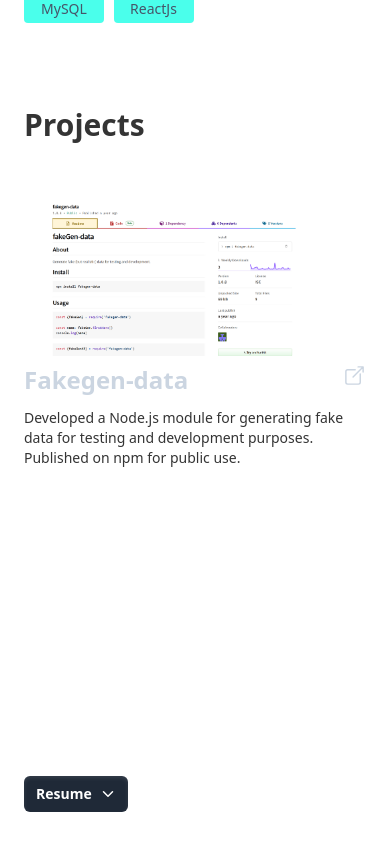
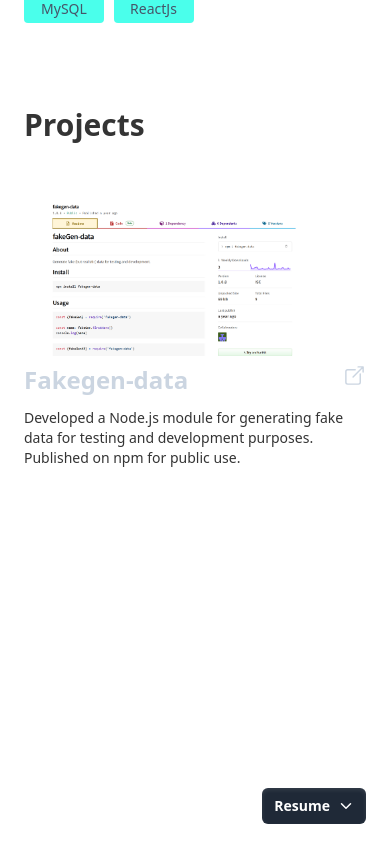
Before and after one commit to Hi-L0/my-portfolio, a Next.js app: page / in a window 390 px wide. Shown: the part 3341-4185 px from the top of the page. Built offline with nearby package versions, Linux system fonts and the light colour scheme.

Commit message:
fixed placement of resume btn in bottom of page

```diff
--- a/src/app/sections/MovingSection.tsx
+++ b/src/app/sections/MovingSection.tsx
@@ -82,7 +82,7 @@
            <Projects/>
         </section>
         <section id='myresume' className='mt-72 bottom-0 right-0 '>
-          <div className='lg:flex justify-end items-start  '>
+          <div className='flex justify-end items-start text-right'>
             <div className='-mb-14'>
               <ResumeBtn/>
             </div>
```
